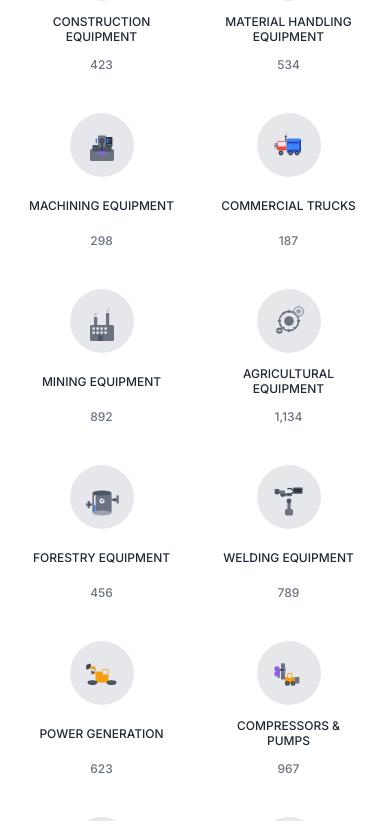
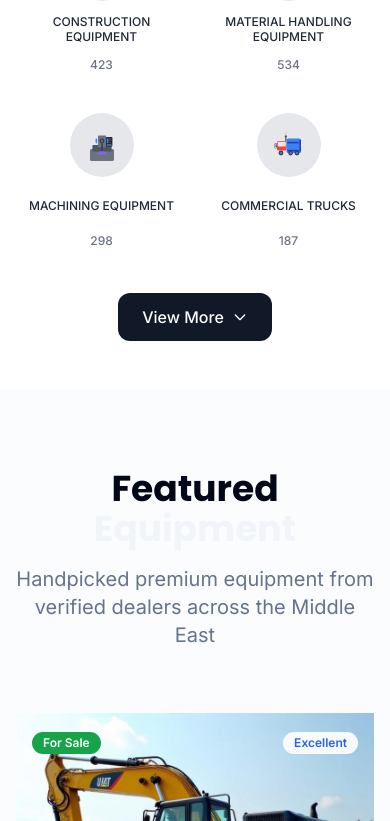
Before and after one commit to KakosoAi/ef-web, a Next.js app: page / in a window 390 px wide. Shown: the part 1203-2024 px from the top of the page. Built offline with nearby package versions, Linux system fonts and the light colour scheme.

Commit message:
feat(collapse): Adding collapse button to hide and show all categories.

```diff
--- a/src/features/categories/components/Categories.tsx
+++ b/src/features/categories/components/Categories.tsx
@@ -1,4 +1,4 @@
-import { memo, useMemo } from 'react';
+import { memo, useMemo, useState } from 'react';
 import Image from 'next/image';
 import { Category } from '@/shared/types';
 
@@ -10,9 +10,11 @@ interface CategoryWithImage {
 }
 
 const Categories = memo(() => {
-  const categories: CategoryWithImage[] = useMemo(
+  const [isExpanded, setIsExpanded] = useState(false);
+
+  const allCategories: CategoryWithImage[] = useMemo(
     () => [
-      // Row 1 - Original categories
+      // Row 1 - Original categories (always visible)
       {
         name: 'PLANT & FACILITY EQUIPMENT',
         image: '/assets/categories/plant-facility.svg',
@@ -61,7 +63,7 @@ const Categories = memo(() => {
         count: '187',
         description: 'Commercial trucks and vehicles',
       },
-      // Row 2 - Additional categories
+      // Row 2 - Additional categories (collapsible)
       {
         name: 'MINING EQUIPMENT',
         image: '/assets/categories/plant-facility.svg',
@@ -110,7 +112,7 @@ const Categories = memo(() => {
         count: '278',
         description: 'Marine and offshore equipment',
       },
-      // Row 3 - More specialized categories
+      // Row 3 - More specialized categories (collapsible)
       {
         name: 'CONCRETE EQUIPMENT',
         image: '/assets/categories/plant-facility.svg',
@@ -163,6 +165,10 @@ const Categories = memo(() => {
     []
   );
 
+  // Split categories into visible and collapsible sections
+  const visibleCategories = allCategories.slice(0, 8); // First row (always visible)
+  const collapsibleCategories = allCategories.slice(8); // Rows 2 & 3 (collapsible)
+
   return (
     <section className='py-12 bg-white'>
       <div className='container mx-auto px-4'>
@@ -173,9 +179,9 @@ const Categories = memo(() => {
           </p>
         </div>
 
-        {/* Categories Grid - Show all 24 categories in 3 rows */}
+        {/* Categories Grid - First row (always visible) */}
         <div className='grid grid-cols-2 sm:grid-cols-4 lg:grid-cols-8 gap-4 max-w-7xl mx-auto'>
-          {categories.map((category, index) => (
+          {visibleCategories.map((category, index) => (
             <div key={`${category.name}-${index}`} className='group cursor-pointer'>
               <div className='flex flex-col items-center text-center space-y-2 p-3 rounded-lg hover:bg-gray-50 transition-all duration-300'>
                 {/* Circular image background */}
@@ -201,12 +207,63 @@ const Categories = memo(() => {
           ))}
         </div>
 
-        {/* View All Categories Button */}
+        {/* Collapsible section for remaining categories */}
+        <div
+          className={`grid transition-all duration-500 ease-in-out overflow-hidden ${
+            isExpanded ? 'grid-rows-[1fr] opacity-100 mt-4' : 'grid-rows-[0fr] opacity-0'
+          }`}
+        >
+          <div className='min-h-0'>
+            <div className='grid grid-cols-2 sm:grid-cols-4 lg:grid-cols-8 gap-4 max-w-7xl mx-auto'>
+              {collapsibleCategories.map((category, index) => (
+                <div key={`${category.name}-${index + 8}`} className='group cursor-pointer'>
+                  <div className='flex flex-col items-center text-center space-y-2 p-3 rounded-lg hover:bg-gray-50 transition-all duration-300'>
+                    {/* Circular image background */}
+                    <div className='w-16 h-16 sm:w-20 sm:h-20 rounded-full flex items-center justify-center group-hover:scale-105 transition-all duration-300 overflow-hidden bg-gray-100'>
+                      <Image
+                        src={category.image}
+                        alt={category.name}
+                        width={80}
+                        height={80}
+                        className='w-full h-full object-cover'
+                      />
+                    </div>
+                    {/* Category name */}
+                    <div className='min-h-[2.5rem] flex items-center'>
+                      <h3 className='text-xs font-medium text-gray-800 leading-tight line-clamp-2'>
+                        {category.name}
+                      </h3>
+                    </div>
+                    {/* Equipment count */}
+                    <div className='text-xs text-gray-500 font-medium'>{category.count}</div>
+                  </div>
+                </div>
+              ))}
+            </div>
+          </div>
+        </div>
+
+        {/* View More / View Less Button */}
         <div className='text-center mt-8'>
-          <button className='inline-flex items-center px-6 py-3 bg-gray-900 text-white font-medium rounded-lg hover:bg-gray-800 transition-colors duration-200'>
-            View All Categories
-            <svg className='ml-2 w-4 h-4' fill='none' stroke='currentColor' viewBox='0 0 24 24'>
-              <path strokeLinecap='round' strokeLinejoin='round' strokeWidth={2} d='M9 5l7 7-7 7' />
+          <button
+            onClick={() => setIsExpanded(!isExpanded)}
+            className='inline-flex items-center px-6 py-3 bg-gray-900 text-white font-medium rounded-lg hover:bg-gray-800 transition-all duration-200'
+          >
+            {isExpanded ? 'View Less' : 'View More'}
+            <svg
+              className={`ml-2 w-4 h-4 transition-transform duration-200 ${
+                isExpanded ? 'rotate-180' : ''
+              }`}
+              fill='none'
+              stroke='currentColor'
+              viewBox='0 0 24 24'
+            >
+              <path
+                strokeLinecap='round'
+                strokeLinejoin='round'
+                strokeWidth={2}
+                d='M19 9l-7 7-7-7'
+              />
             </svg>
           </button>
         </div>
```
